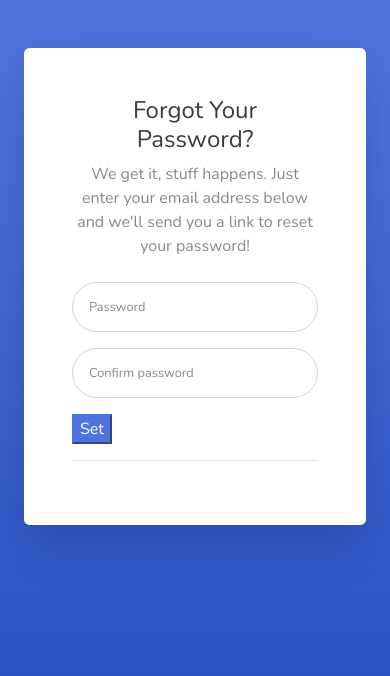
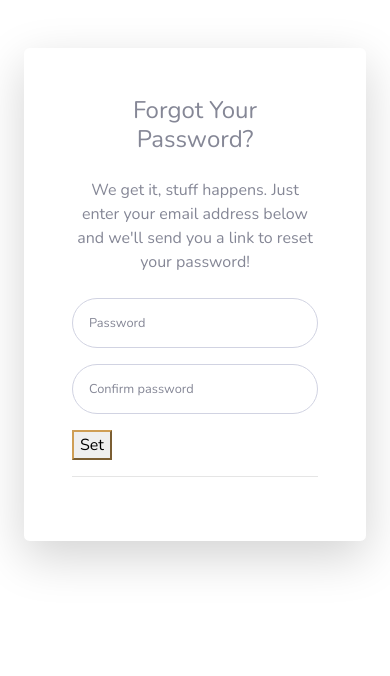
Before and after one commit to jyosnaphilip/hungry-Student, a Django app: page /forgotpassword/6 in a window 390 px wide. Shown: the top 676 px of the page. Run offline with Django 4.2, Linux system fonts and the light colour scheme; data comes from the database, SQL or seed files in the repository; both versions use the stored data as it was after the commit; some libraries are stand-ins or nearby versions.

Commit message:
few changes

```diff
--- a/hungryStudentProject/static/rest/css/style.css
+++ b/hungryStudentProject/static/rest/css/style.css
@@ -94,6 +94,7 @@
 .bg-color{
     background-color:#CF9E55 ;
     color:white;
+    border-color:#CF9E55 ;
 }
 .head-color{
     color:#FFF5E6;
--- a/hungryStudentProject/templates/adminTemp/admin/forgot-password.html
+++ b/hungryStudentProject/templates/adminTemp/admin/forgot-password.html
@@ -23,9 +23,9 @@
 
 </head>
 
-<body class="bg-gradient-primary">
+<body class="bg-color">
 
-    <div class="container">
+    <div class="container bg-color">
 
         <!-- Outer Row -->
         <div class="row justify-content-center">
@@ -36,15 +36,17 @@
                     <div class="card-body p-0">
                         <!-- Nested Row within Card Body -->
                         <div class="row">
-                            <div class="col-lg-6 d-none d-lg-block bg-password-image"></div>
+                            <div class="col-lg-6 d-none d-lg-block">
+                                <img src="{% static 'img/login-image.jpg' %}" style="height:100%;width:100%;">
+                            </div>
                             <div class="col-lg-6">
                                 <div class="p-5">
-                                    <div class="text-center">
+                                    <div class="text-center text-color">
                                         {% if msg %}
-                                        <h1 class="h4 text-gray-900 mb-2">{{msg}}</h1>
+                                        <h1 class="h4 text-color mb-2 ">{{msg}}</h1>
                                         <p class="mb-4">Looks like the password you have entered is not matching. Please enter the correct password in both the fields!</p>
                                         {% else %}
-                                        <h1 class="h4 text-gray-900 mb-2">Forgot Your Password?</h1>
+                                        <h1 class="h4 text-color mb-4">Forgot Your Password?</h1>
                                         <p class="mb-4">We get it, stuff happens. Just enter your email address below
                                             and we'll send you a link to reset your password!</p>
                                         {% endif %}
@@ -53,7 +55,7 @@
                                     <form class="user" method="POST">
                                         {% csrf_token %}
                                         <div class="form-group">
-                                            <input type="password" class="form-control form-control-user"
+                                            <input type="password" class="form-control form-control-user text-color"
                                                 id="exampleInputEmail" name="password" aria-describedby="emailHelp"
                                                 placeholder="Password">
                                         </div>
@@ -62,7 +64,7 @@
                                                 id="exampleInputEmail" name="cpassword" aria-describedby="emailHelp"
                                                 placeholder="Confirm password">
                                         </div>
-                                        <button class=" btn-primary" type="submit">Set </button>
+                                        <button class=" bg-color" type="submit" style="border-color:#CF9E55">Set </button>
 
                                     </form>
                                     <hr>
--- a/hungryStudentProject/templates/adminTemp/admin/login.html
+++ b/hungryStudentProject/templates/adminTemp/admin/login.html
@@ -78,7 +78,7 @@
                                     <hr>
                                     <div class="text-center">
                                         <!-- LATER TO RESOLVE THE FORGOT PASSWORD -->
-                                        <a class="small text-color" href="{% url 'forgotpassword' %}">Forgot Password?</a>
+                                        <a class="small text-color" href="{% url 'fpassword' user_id=user.id %}">Forgot Password?</a>
                                     </div>
                                     <div class="text-center">
                                         <a class="small text-color" href="{% url 'register' %}">Create an Account!</a>
--- a/hungryStudentProject/templates/adminTemp/admin/register.html
+++ b/hungryStudentProject/templates/adminTemp/admin/register.html
@@ -76,9 +76,7 @@
                             </form>
                             <hr>
                             <!-- LATER TO FIX THE FORGOT PASSWORD -->
-                            <div class="text-center">
-                                <a class="small text-color" href="{% url 'forgotpassword' %}">Forgot Password?</a>
-                            </div>
+
                             <div class="text-center">
                                 <a class="small text-color" href="{% url 'login' %}">Already have an account? Login!</a>
                             </div>
```
Also changed, not shown: hungryStudentProject/templates/adminTemp/admin/restaurents/rest_edit.html (+8 -11 lines), hungryStudentProject/templates/adminTemp/admin/users/user_edit.html (+8 -5 lines), hungryStudentProject/db.sqlite3.
